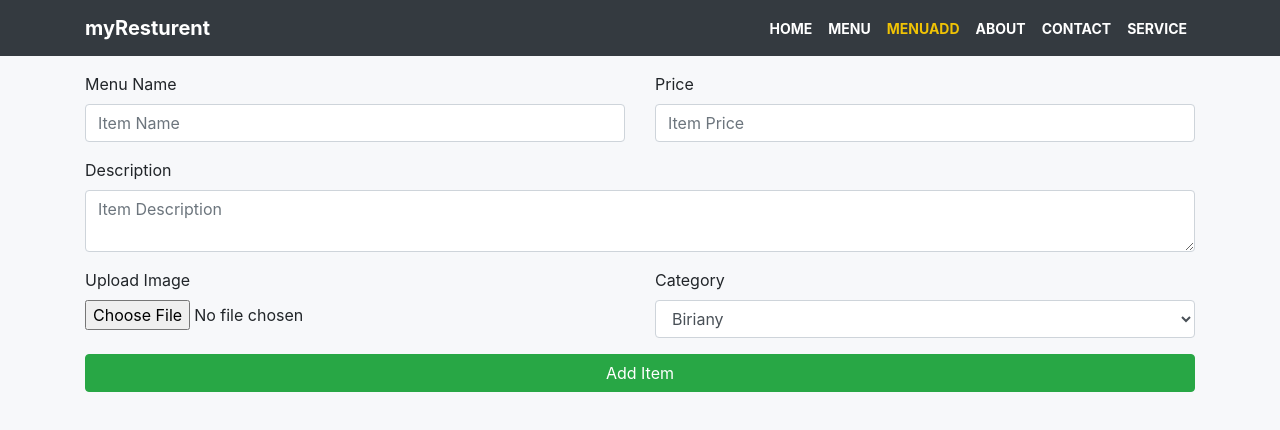
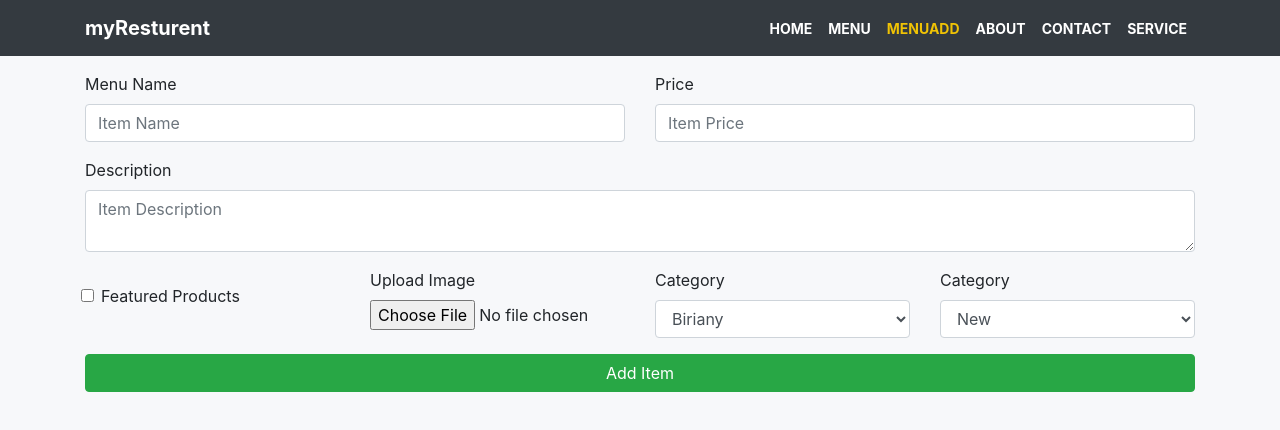
Before and after one commit to coder-aminul/resturent, a React (Create React App) app: page /newmwnuadd in a window 1280 px wide. Shown: the top 430 px of the page. Built offline with nearby package versions, Linux system fonts and the light colour scheme.

Commit message:
afterWindows

```diff
--- a/package.json
+++ b/package.json
@@ -13,6 +13,7 @@
     "react-dom": "^17.0.2",
     "react-popper": "^2.2.3",
     "react-redux": "^7.2.6",
+    "react-redux-form": "^1.16.14",
     "react-router": "^5.2.0",
     "react-router-dom": "^5.2.0",
     "react-scripts": "4.0.3",
--- a/src/components/Body/MenuItems.js
+++ b/src/components/Body/MenuItems.js
@@ -3,6 +3,7 @@ import React from "react";
 function MenuItems(props) {
   return (
     <div className="box" onClick={props.dishesSelect}>
+      <span className="badge badge-primary lables">{props.dish.label}</span>
       <span>
         <img
           src={props.dish.image}
--- a/src/components/Body/NewMenuItems.js
+++ b/src/components/Body/NewMenuItems.js
@@ -5,25 +5,42 @@ class NewMenuItems extends Component {
   constructor(props) {
     super(props);
     this.state = {
-      itemname: "",
+      name: "",
       price: "",
       description: "",
-      filename: "",
+      image: "",
       category: "Biriany",
+      label: "New",
+      featured: false,
     };
     this.onChangeInput = this.onChangeInput.bind(this);
     this.onSubmit = this.onSubmit.bind(this);
   }
 
   onChangeInput = (event) => {
+    const value =
+      event.target.type === "chekbox"
+        ? event.target.checked
+        : event.target.value;
+    const name = event.target.name;
     this.setState({
-      [event.target.name]: event.target.value,
+      [name]: value,
     });
   };
 
   onSubmit = (event) => {
     event.preventDefault();
+
     console.log(this.state);
+    this.setState({
+      itemname: "",
+      price: "",
+      description: "",
+      image: "",
+      category: "Biriany",
+      label: "New",
+      featured: false,
+    });
   };
   render() {
     return (
@@ -35,9 +52,9 @@ class NewMenuItems extends Component {
                 <Label for="itemname">Menu Name</Label>
                 <Input
                   type="text"
-                  name="itemname"
+                  name="name"
                   placeholder="Item Name"
-                  value={this.state.itemname}
+                  value={this.state.name}
                   onChange={this.onChangeInput}
                 />
               </FormGroup>
@@ -66,20 +83,31 @@ class NewMenuItems extends Component {
                 />
               </FormGroup>
             </Col>
-            <Col md={6}>
+            <Col md={3}>
+              <FormGroup check className="p-3">
+                <Input
+                  type="checkbox"
+                  name="featured"
+                  checked={this.state.featured}
+                  onChange={this.onChangeInput}
+                />
+                <Label for="featured">Featured Products</Label>
+              </FormGroup>
+            </Col>
+            <Col md={3}>
               <FormGroup>
                 <Label for="filename">Upload Image</Label>
                 <Input
                   type="file"
-                  name="filename"
-                  value={this.state.filename}
+                  name="image"
+                  value={this.state.image}
                   onChange={this.onChangeInput}
                 />
               </FormGroup>
             </Col>
-            <Col md={6}>
+            <Col md={3}>
               <FormGroup>
-                <Label for="category">Category</Label>
+                <Label for="label">Category</Label>
                 <Input
                   type="select"
                   name="category"
@@ -90,6 +118,20 @@ class NewMenuItems extends Component {
                   <option>Burgar</option>
                   <option>Kacci</option>
                   <option>Halim</option>
+                </Input>
+              </FormGroup>
+            </Col>
+            <Col md={3}>
+              <FormGroup>
+                <Label for="category">Category</Label>
+                <Input
+                  type="select"
+                  name="label"
+                  value={this.state.label}
+                  onChange={(this, this.onChangeInput)}
+                >
+                  <option>New</option>
+                  <option>Hot</option>
                 </Input>
               </FormGroup>
             </Col>
--- a/src/components/assets/css/style.css
+++ b/src/components/assets/css/style.css
@@ -38,6 +38,7 @@ a:hover {
   cursor: pointer;
   color: #000;
   box-shadow: 0 4px 20px #0000001a;
+  position: relative;
 }
 
 .box:hover {
@@ -90,3 +91,8 @@ a.nav-link {
   justify-content: center;
 
 }
+.lables{
+  position: absolute;
+  top: -2px;
+  right: -2px;
+}
--- a/src/redux/reducer.js
+++ b/src/redux/reducer.js
@@ -16,6 +16,7 @@ const dishReducer = (dishState = { isLoading: false, dishes: [] }, action) => {
         isLoading: false,
         dishes: action.payload,
       };
+
     default:
       return dishState;
   }
```
Also changed, not shown: 1 other file (tests, documents, lock files or other folders).
